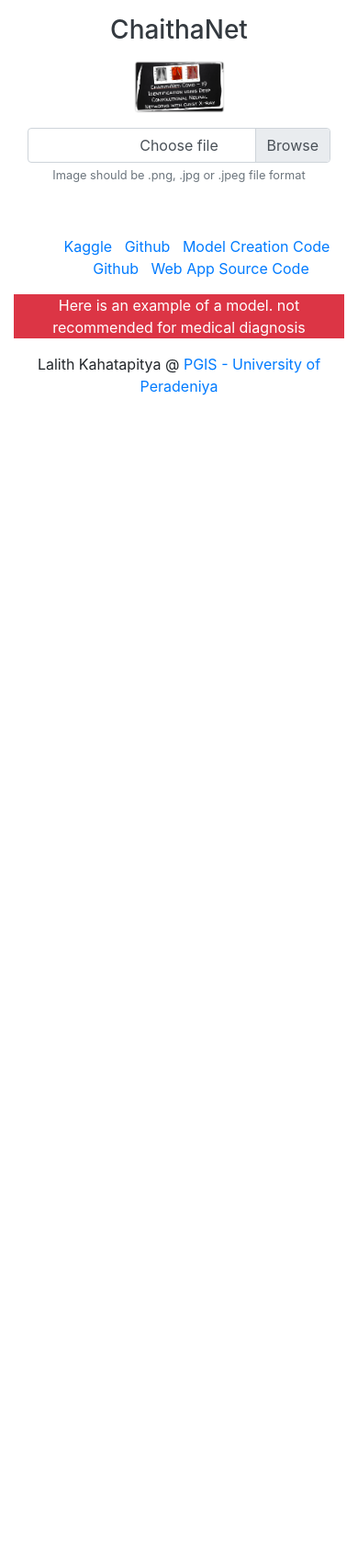
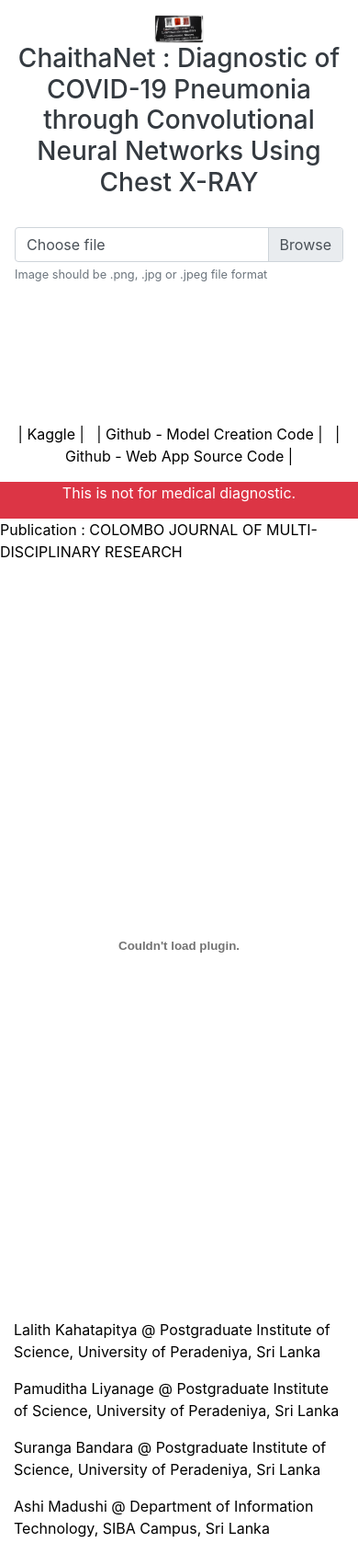
Before and after one commit to LalithK90/Covid-19-Identification-with-Chest-X-Ray-Web-app, a Flask app: page / in a window 390 px wide. Shown: the whole page at 92% size. Before the commit the page ends 430 px from the top, so only its background shows below. Run offline with Flask 2, Linux system fonts and the light colour scheme; some libraries are stand-ins or nearby versions.

Commit message:
customized application

```diff
--- a/app.py
+++ b/app.py
@@ -1,6 +1,6 @@
+from  keras.models import load_model
+import cv2
 from flask import Flask, render_template, redirect, url_for, request,jsonify
-from keras.models import load_model
-import cv2
 import numpy as np
 import base64
 from PIL import Image
--- a/static/css/app.css
+++ b/static/css/app.css
@@ -1,8 +1,14 @@
 #main-img{
-  height:30%;
-  width: 30%;
+  height:15%;
+  width: 15%;
 }
 
-.bg-danger{
-  color: rgb(236, 110, 110);
+
+
+body{
+  color: black;
 }
+a{
+  color: black;
+ text-decoration: none !important;
+}
--- a/static/js/app.js
+++ b/static/js/app.js
@@ -56,7 +56,7 @@ $("#predict-button").click(function () {
         function (response) {
             let result = response.prediction.result;
             $("#result").text(result);
-            $("#probability").text(response.prediction.accuracy.toFixed(2));
+            $("#probability").text(response.prediction.accuracy);
             if (result === "Covid19 Negative") {
                 normal_warning_bg();
             }
--- a/templates/index.html
+++ b/templates/index.html
@@ -13,112 +13,127 @@
     <link rel="stylesheet" href="../static/css/app.css">
     <script src="https://cdn.jsdelivr.net/npm/@tensorflow/tfjs@2.0.0"></script>
 
+
+
 </head>
 
 <body id="main-bg">
-    <header>
+    <div class="conatiner">
+        <div class="row">
             <div class="container-fluid text-center">
                 <!-- heading -->
                 <div class="container-fluid pt-3">
+                    <img src="{{url_for('static', filename='img/main-img.png')}}" class="img" id="main-img" />
                     <div class="form-group">
-                    <h3 class="text-dark">ChaithaNet</h3>
+                        <h3 class="text-dark">ChaithaNet : Diagnostic of COVID-19 Pneumonia through
+                            Convolutional Neural Networks Using Chest X-RAY</h3>
                         </div>
-            </div>
-    </header>
-
-    <!-- Main container  -->
-    <div class="container text-center">
-        <!-- main image part -->
-        <div class="container-fluid">
-            <div class="form-group">
-                <img src="{{url_for('static', filename='img/main-img.png')}}" class="img" id="main-img" />
                         </div>
             </div>
 
             <!-- form part -->
             <div class="container-fluid">
-            <div class="form-group">
+                <div class="row">
+                    <div class="col-sm-8">
+                        <div class="row">
+                            <div class="col-sm-9">
+                                <div class="form-grou p-3">
                                     <div class="custom-file">
                                         <input type="file" name="file" class="custom-file-input form-control" id="image-selector">
                                         <label class="custom-file-label" for="customFile">Choose file</label>
                                     </div>
-                <small id="image-selector" class="form-text text-muted">Image should be .png, .jpg or .jpeg file
+                                    <small id="image-selector" class="form-text text-muted">Image should be .png, .jpg
+                                        or
+                                        .jpeg file
                                         format</small>
-
                                 </div>
-            <!-- load image -->
+                            </div>
+                            <div class="col-sm-3">
+                                <button id="predict-button" class="btn-block btn-info btn-lg">PREDICT</button>
+                            </div>
+                            </div>
+                            <div class="form-group"> <!-- load image -->
                                 <div class="form-group">
                                     <img id="selected-image" width="400" src=""
                                         class="img-fluid ${3|rounded-top,rounded-right,rounded-bottom,rounded-left,rounded-circle,|}" />
                                 </div>
-            <div class="form-group">
-                <button id="predict-button" class="btn-block btn-info btn-lg">PREDICT</button>
                         </div>
                         </div>
+                    <div class="col-sm-4  mt-5 pt-5">
+                        <div id="result-show" class=" mt-4 pt-4">
+                            <!-- result showing part -->
+                            <h3>PREDICTION : <span id="result" class="p">...</span></h3>
+                            <br>
+                            <br>
+                            <h2>PROBABILITY : <span id="probability" class="p">...</span></h2>
 
-        <!-- result showing part -->
-        <div class="container-fluid">
-            <table class="table table-striped table-inverse " id="result-show">
-                <thead class="thead-inverse">
-                    <tr>
-                        <th>PREDICTION</th>
-                        <th>PROBABILITY</th>
-                    </tr>
-                </thead>
-                <tbody>
-                    <tr>
-                        <td><span id="result" class="p">...</span></td>
-                        <td><span id="probability" class="p">...</span></td>
-                    </tr>
-                </tbody>
-            </table>
+                            <p>This result not use for medical diagnostic purpose.</p>
                             </div>
-
+                    </div>
+                    </div>
                     </div>
                     <!-- code availability  -->
-    <section>
             <div class="container-fluid">
-            <div class="ml-5">
                 <p class="text-center">
-                    <a href="https://www.kaggle.com/code/lalithk90/covid-19-identification-with-chest-x-ray">Kaggle</a>
+                    | <a href="https://www.kaggle.com/code/lalithk90/covid-19-identification-with-chest-x-ray">Kaggle</a>
+                    |
                     &nbsp;
-                    <a href="https://github.com/LalithK90/Covid-19-Identification-with-Chest-X-Ray">Github &nbsp;
+                    | <a href="https://github.com/LalithK90/Covid-19-Identification-with-Chest-X-Ray">Github -
                         Model
                         Creation Code </a>
+                    |
                     &nbsp;
-                    <a href="https://github.com/LalithK90/Covid-19-Identification-with-Chest-X-Ray-Web-app">Github
-                        &nbsp; Web
-                        App Source Code</a>
+                    | <a href="https://github.com/LalithK90/Covid-19-Identification-with-Chest-X-Ray-Web-app">Github
+                        -
+                        Web App Source Code</a>
+                    |
                 </p>
             </div>
-        </div>
-    </section>
             <!-- caution section  -->
-    <section>
-        <div class="container-fluid">
-            <p class="text-center bg-danger text-white">Here is an example of a model. not recommended for medical
-                diagnosis
+            <div class="container-fluid bg-danger ">
+                <p class="text-center text-white">This is not for medical diagnostic.
                 </p>
             </div>
-    </section>
-
-    <!-- about me -->
-    <footer>
-        <p class="text-center">Lalith Kahatapitya &#64; <a href="http://www.pgis.pdn.ac.lk/">PGIS - University of
-                Peradeniya</a></p>
-    </footer>
-
+            <div class="container">
+                <p>Publication : <a href="https://fgs.cmb.ac.lk/journal/#1597426890959-fe2b7fde-777f">
+                        COLOMBO JOURNAL OF
+                        MULTI-DISCIPLINARY RESEARCH</a></p>
+                <div class="container-fluid">
+                    <div class="row">
+                        <div class="col-sm-8">
+                            <embed
+                                src="https://fgs.cmb.ac.lk/wp-content/uploads/1-CJMR_Vol_08_1_and_2_Diagnostic-of-COVID-19-Pneumonia-through-Convolutional-Neural-Networks-Using-Chest-X-RAY.pdf"
+                                style="width: inherit;" height="800px" />
+                        </div>
+                        <!-- about us -->
+                        <div class="col-sm-4">
+                            <p>Lalith Kahatapitya
+                                &#64; <a href="http://www.pgis.pdn.ac.lk/">Postgraduate Institute of
+                                    Science, University of Peradeniya, Sri Lanka</a></p>
+                            <p>Pamuditha Liyanage
+                                &#64; <a href="http://www.pgis.pdn.ac.lk/">Postgraduate Institute of
+                                    Science, University of Peradeniya, Sri Lanka</a></p>
+                            <p>Suranga Bandara
+                                &#64; <a href="http://www.pgis.pdn.ac.lk/">Postgraduate Institute of
+                                    Science, University of Peradeniya, Sri Lanka</a></p>
+                            <p>Ashi Madushi
+                                &#64; <a href="http://www.pgis.pdn.ac.lk/"> Department of Information
+                                    Technology, SIBA Campus, Sri Lanka</a></p>
+                        </div>
+                    </div>
+                    </div>
+                    </div>
+                    </div>
+                    </div>
+                    </div>
     <!-- Optional JavaScript -->
     <!-- jQuery first, then Popper.js, then Bootstrap JS -->
     <script src="https://code.jquery.com/jquery-3.3.1.js"></script>
-    <script src="https://cdnjs.cloudflare.com/ajax/libs/popper.js/1.14.7/umd/popper.min.js"
-        integrity="sha384-UO2eT0CpHqdSJQ6hJty5KVphtPhzWj9WO1clHTMGa3JDZwrnQq4sF86dIHNDz0W1"
-        crossorigin="anonymous"></script>
-    <script src="https://stackpath.bootstrapcdn.com/bootstrap/4.3.1/js/bootstrap.min.js"
-        integrity="sha384-JjSmVgyd0p3pXB1rRibZUAYoIIy6OrQ6VrjIEaFf/nJGzIxFDsf4x0xIM+B07jRM"
-        crossorigin="anonymous"></script>
+    <script src="https://cdnjs.cloudflare.com/ajax/libs/popper.js/1.14.7/umd/popper.min.js"></script>
+    <script src="https://stackpath.bootstrapcdn.com/bootstrap/4.3.1/js/bootstrap.min.js"></script>
     <script src="../static/js/app.js"></script>
-
 </body>
 
+
+
 </html>
```
Also changed, not shown: 1 other file. Lines whose indentation alone changed are shown as unchanged.
